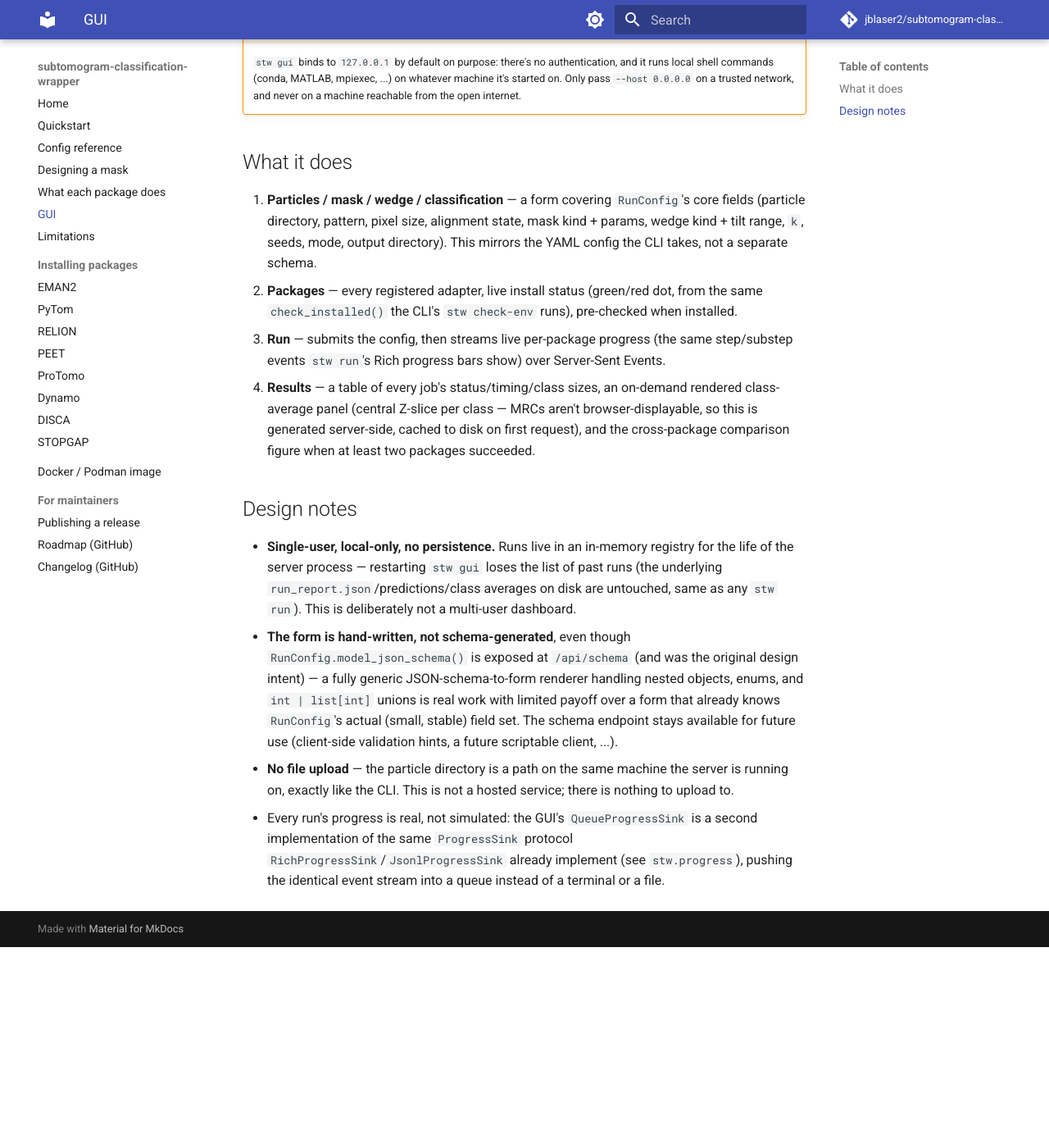
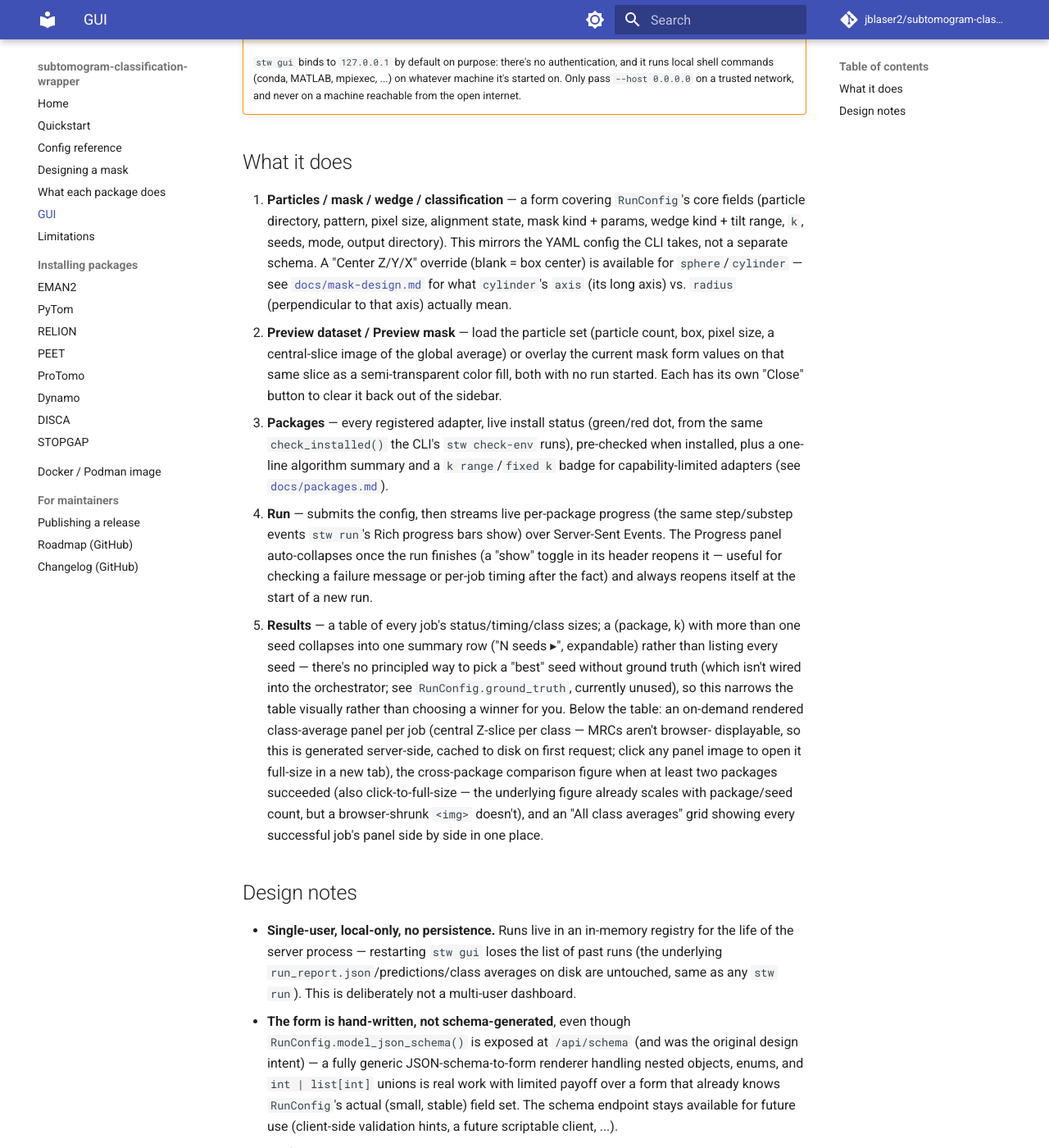
Before and after one commit to jblaser2/subtomogram-classification-wrapper, an MkDocs documentation site: the page built from docs/gui.md, in a window 1280 px wide and 1400 px high, scrolled down 497 px. Shown: the whole window at 82% size. Built offline with MkDocs 1.6.1 and Material for MkDocs 9.7.7, drawn with Linux system fonts in a browser that asks for light colours; comment, search, counter and statistics services are not loaded; before the commit the page ends 1652 px from its top, so only the background shows below that.

Commit message:
GUI: mask center override, collapsible progress, grouped results, zoomable figures
- Mask center override (Center Z/Y/X, blank = box center) for sphere/cylinder
  -- RunConfig.mask.center already existed but the form had no way to set
  it. Cylinder's axis (long/extrusion axis) vs radius (perpendicular to it)
  is now spelled out in both the form labels and docs/mask-design.md.
- Reduced the mask-preview overlay's fill opacity (0.45 -> 0.25) so the
  underlying slice stays legible through it.
- Progress panel auto-collapses when a run finishes, with a "show" toggle
  to reopen it (checking an error or per-job timing after the fact);
  reopens itself automatically at the start of the next run.
- Results table: a (package, k) with more than one seed collapses into one
  expandable "N seeds" summary row instead of listing every seed --
  deliberately not an automatic "best seed" pick, since there's no
  principled definition of "best" without ground truth scoring, which
  isn't wired into the orchestrator.
- Comparison figure and every class-average panel are now click-to-full-
  size (open the raw PNG in a new tab) -- the underlying figure already
  scales resolution with package/seed count, a browser-shrunk <img> was
  the actual legibility problem.
- New "All class averages" grid below the comparison figure: every
  successful job's panel rendered together, not just one at a time.
- docs/quickstart.md: more complete accounting of what actually lands in
  out_dir (per-job run.log, per-package _cache/, the shared resolved mask).

Co-Authored-By: Claude Sonnet 5 <noreply@anthropic.com>

```diff
--- a/docs/gui.md
+++ b/docs/gui.md
@@ -32,18 +32,41 @@ stw gui --host 0.0.0.0       # bind beyond localhost (LAN-reachable — see note
    `RunConfig`'s core fields (particle directory, pattern, pixel size,
    alignment state, mask kind + params, wedge kind + tilt range, `k`, seeds,
    mode, output directory). This mirrors the YAML config the CLI takes, not
-   a separate schema.
-2. **Packages** — every registered adapter, live install status (green/red
+   a separate schema. A "Center Z/Y/X" override (blank = box center) is
+   available for `sphere`/`cylinder` — see
+   [`docs/mask-design.md`](mask-design.md) for what `cylinder`'s `axis`
+   (its long axis) vs. `radius` (perpendicular to that axis) actually mean.
+2. **Preview dataset / Preview mask** — load the particle set (particle
+   count, box, pixel size, a central-slice image of the global average) or
+   overlay the current mask form values on that same slice as a
+   semi-transparent color fill, both with no run started. Each has its own
+   "Close" button to clear it back out of the sidebar.
+3. **Packages** — every registered adapter, live install status (green/red
    dot, from the same `check_installed()` the CLI's `stw check-env` runs),
-   pre-checked when installed.
-3. **Run** — submits the config, then streams live per-package progress
+   pre-checked when installed, plus a one-line algorithm summary and a
+   `k range`/`fixed k` badge for capability-limited adapters (see
+   [`docs/packages.md`](packages.md)).
+4. **Run** — submits the config, then streams live per-package progress
    (the same step/substep events `stw run`'s Rich progress bars show) over
-   Server-Sent Events.
-4. **Results** — a table of every job's status/timing/class sizes, an
-   on-demand rendered class-average panel (central Z-slice per class — MRCs
-   aren't browser-displayable, so this is generated server-side, cached to
-   disk on first request), and the cross-package comparison figure when at
-   least two packages succeeded.
+   Server-Sent Events. The Progress panel auto-collapses once the run
+   finishes (a "show" toggle in its header reopens it — useful for checking
+   a failure message or per-job timing after the fact) and always reopens
+   itself at the start of a new run.
+5. **Results** — a table of every job's status/timing/class sizes; a
+   (package, k) with more than one seed collapses into one summary row
+   ("N seeds ▸", expandable) rather than listing every seed — there's no
+   principled way to pick a "best" seed without ground truth (which isn't
+   wired into the orchestrator; see `RunConfig.ground_truth`, currently
+   unused), so this narrows the table visually rather than choosing a
+   winner for you. Below the table: an on-demand rendered class-average
+   panel per job (central Z-slice per class — MRCs aren't browser-
+   displayable, so this is generated server-side, cached to disk on first
+   request; click any panel image to open it full-size in a new tab), the
+   cross-package comparison figure when at least two packages succeeded
+   (also click-to-full-size — the underlying figure already scales with
+   package/seed count, but a browser-shrunk `<img>` doesn't), and an "All
+   class averages" grid showing every successful job's panel side by side
+   in one place.
 
 ## Design notes
 
```
Also changed, not shown: CHANGELOG.md (+24 -0 lines), ROADMAP.md (+18 -0 lines), docs/mask-design.md (+9 -2 lines), docs/quickstart.md (+8 -2 lines), src/stw/gui/static/app.js (+108 -20 lines), src/stw/gui/static/index.html (+20 -7 lines), src/stw/gui/static/style.css (+26 -1 lines), 2 other files.
